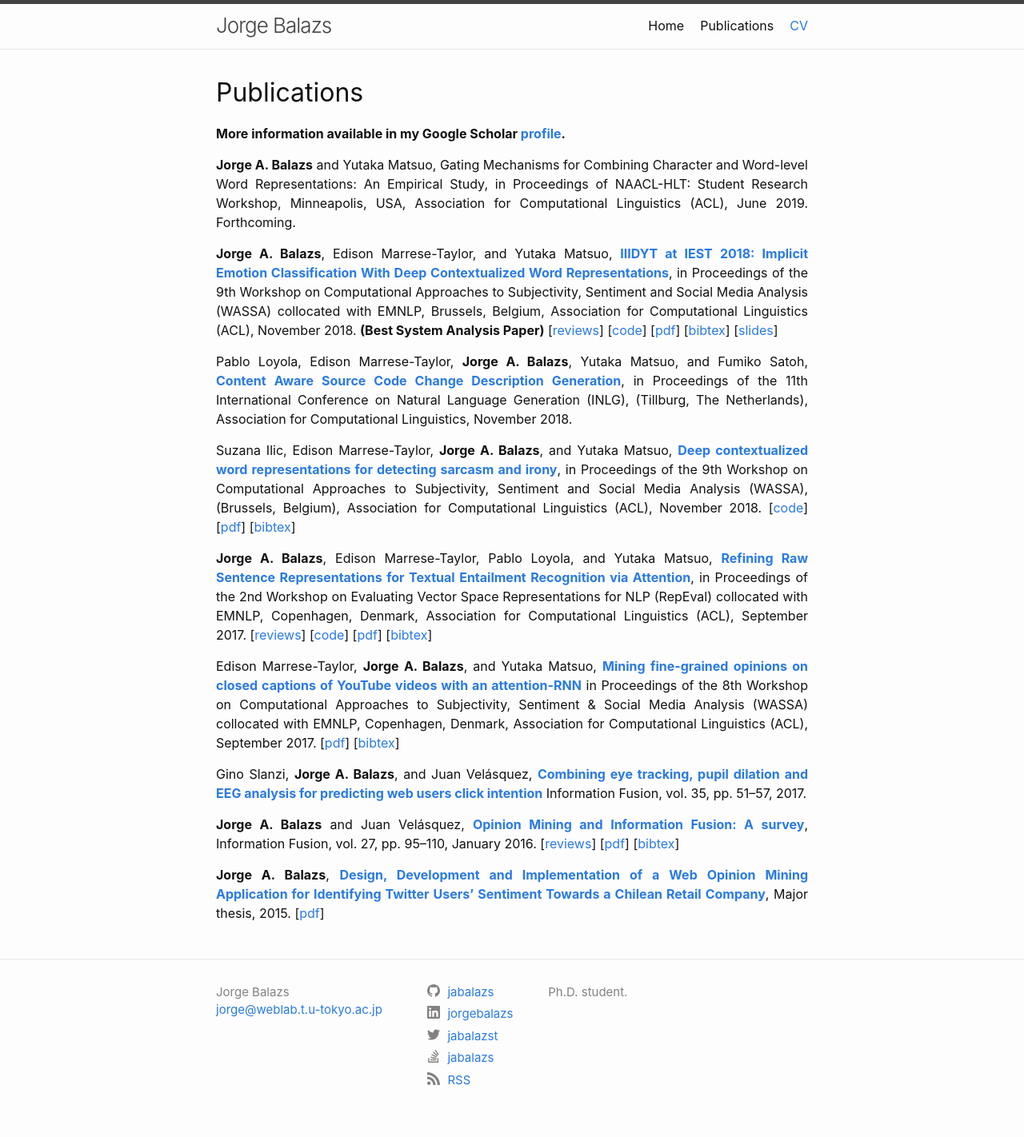
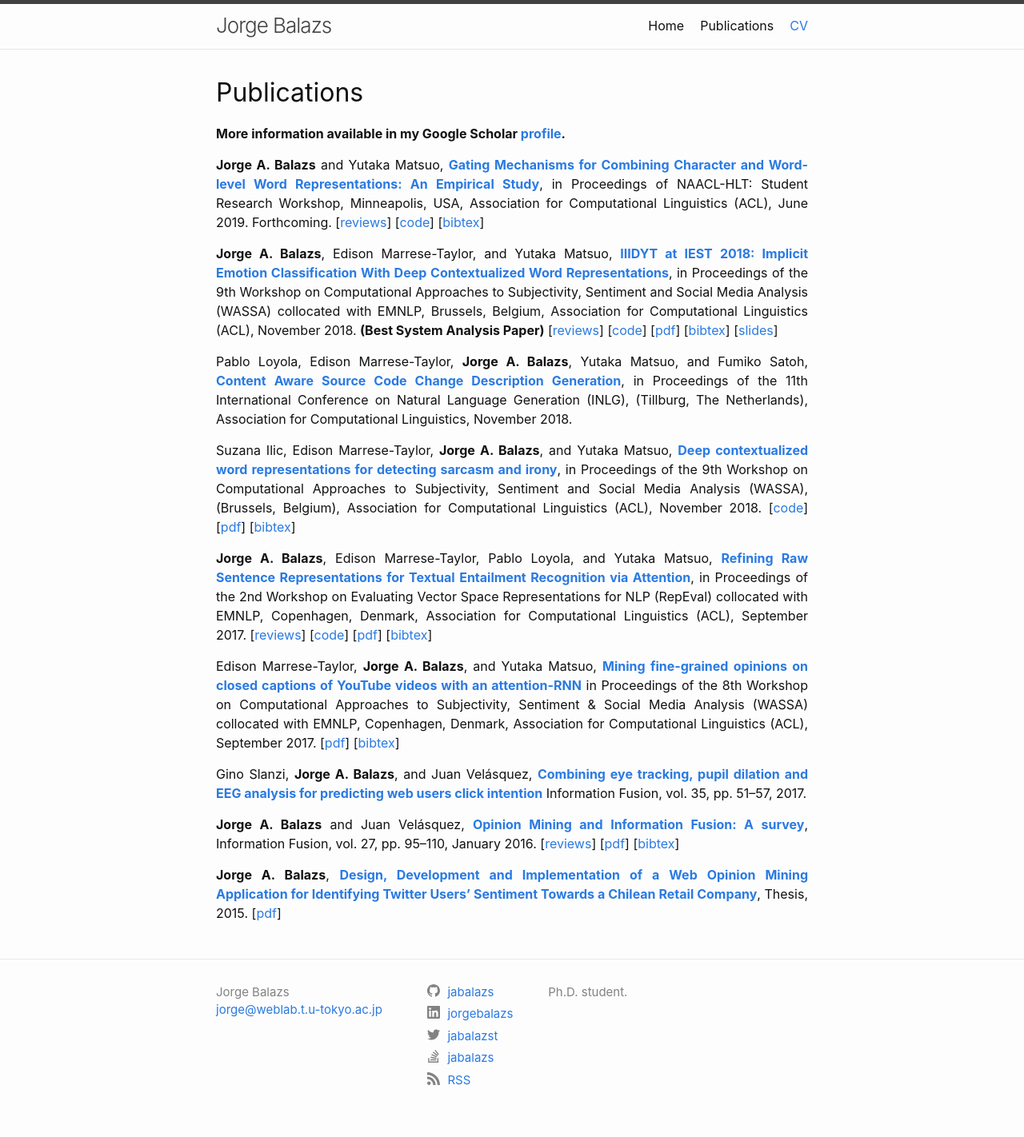
Before and after one commit to jabalazs/jabalazs.github.io, a Jekyll site: the page built from publications.md, in a window 1280 px wide. Shown: the whole page at 80% size. Built offline with Jekyll 4.4.1, drawn with Linux system fonts in a browser that asks for light colours.

Commit message:
Add Gating paper links

```diff
--- a/publications.md
+++ b/publications.md
@@ -8,10 +8,14 @@ title: Publications
 **More information available in my Google Scholar
 [profile](https://scholar.google.com/citations?user=Iqr7zaQAAAAJ).**
 
-__Jorge A. Balazs__ and Yutaka Matsuo, Gating Mechanisms for Combining Character
-and Word-level Word Representations: An Empirical Study, in Proceedings of
-NAACL-HLT: Student Research Workshop, Minneapolis, USA, Association for
-Computational Linguistics (ACL), June 2019. Forthcoming.
+__Jorge A. Balazs__ and Yutaka Matsuo, [__Gating Mechanisms for Combining
+Character and Word-level Word Representations: An Empirical
+Study__](https://arxiv.org/abs/1904.05584), in Proceedings of NAACL-HLT: Student
+Research Workshop, Minneapolis, USA, Association for Computational Linguistics
+(ACL), June 2019. Forthcoming.
+[[reviews](https://gist.github.com/jabalazs/27f81104d957ddca942d43a12f20c88e)]
+[[code](https://github.com/jabalazs/gating)]
+[[bibtex](assets/papers/gating.bib)]
 
 __Jorge A. Balazs__, Edison Marrese-Taylor, and Yutaka Matsuo, [__IIIDYT at IEST
 2018: Implicit Emotion Classification With Deep Contextualized Word
@@ -75,6 +79,5 @@ Fusion, vol. 27, pp. 95–110, January 2016.
 
 __Jorge A. Balazs__, [__Design, Development and Implementation of a Web Opinion
 Mining Application for Identifying Twitter Users’ Sentiment Towards a Chilean
-Retail Company__](http://repositorio.uchile.cl/handle/2250/137769), Major
-thesis, 2015.
+Retail Company__](http://repositorio.uchile.cl/handle/2250/137769), Thesis, 2015.
 [[pdf](assets/Thesis-Jorge-Balazs.pdf)]
```
Also changed, not shown: assets/papers/gating.bib (added, +13 -0 lines).
